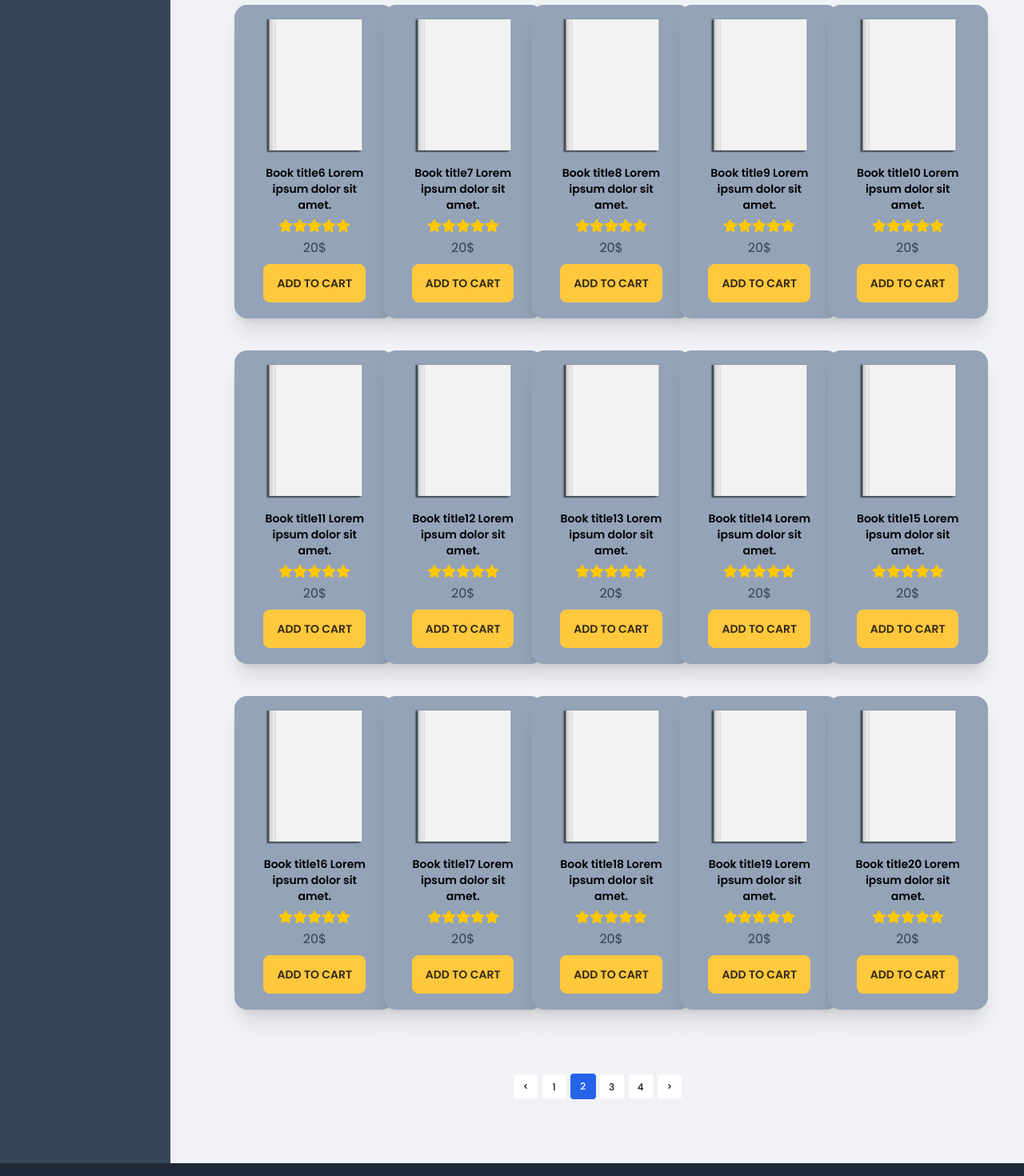
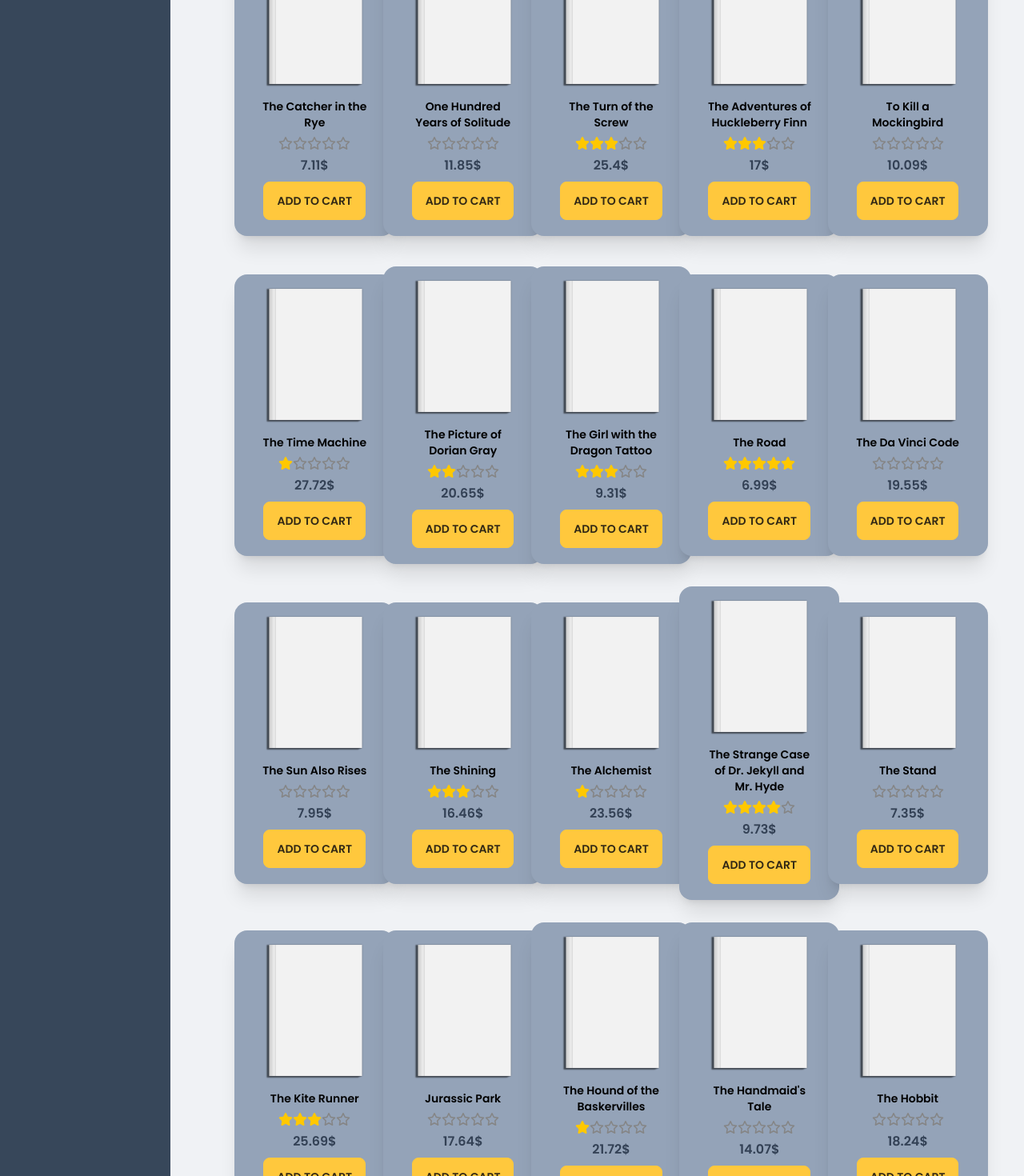
Before and after one commit to Night-of-Serenity/Candle_bookstore-frontend, a React (Vite) app: page /filter/all in a window 1280 px wide. Shown: the part 760-2230 px from the top of the page at 80% size. Built offline with nearby package versions, Linux system fonts and the light colour scheme.

Commit message:
update book grid with test book slice

```diff
--- a/src/components/Pagination.jsx
+++ b/src/components/Pagination.jsx
@@ -3,7 +3,7 @@
 export default function Pagination() {
   return (
     <>
-      <ol className="flex justify-center gap-1 text-xs font-medium mt-10">
+      <ol className="flex flex-1 justify-center gap-1 text-xs font-medium mt-10">
         <li>
           <Link
             href="#"
@@ -32,7 +32,7 @@
             1
           </Link>
         </li>
-        <li className="block w-8 h-8 leading-8 text-center text-white bg-blue-600 border-blue-600 rounded">
+        <li className="block w-8 h-8 leading-8 text-center text-white bg-slate-800 border-slate-800 rounded">
           2
         </li>
         <li>
--- a/src/features/book/components/BookGrid.jsx
+++ b/src/features/book/components/BookGrid.jsx
@@ -1,12 +1,22 @@
+import { useSelector } from "react-redux";
 import Bookcard from "./Bookcard";
 
 export default function BookGrid() {
-  const numArr = Array.from({ length: 20 }, (_, i) => i + 1);
-
+  // const numArr = Array.from({ length: 20 }, (_, i) => i + 1);
+  const booksList = useSelector((state) => state.book.booksList);
+  console.log(booksList);
   return (
-    <div className="grid min-w-[200px] px-20 py-10 w-full grid-flow-row grid-cols-5 gap-y-10 gap-x-5">
-      {numArr.map((num) => (
-        <Bookcard key={num} title={num} />
+    <div className="grid min-w-[200px] px-20 py-10 w-full grid-flow-row grid-cols-5 gap-y-[10em] gap-x-5">
+      {booksList.map((book) => (
+        <Bookcard
+          key={book.id}
+          title={book.title}
+          rating={book.rating}
+          price={book.price}
+        />
+        // <div className="h-full" key={book.id}>
+        //   {book.id}
+        // </div>
       ))}
     </div>
   );
--- a/src/features/book/components/Bookcard.jsx
+++ b/src/features/book/components/Bookcard.jsx
@@ -2,19 +2,17 @@
 import defaultBookCover from "../../../assets/default/book_cover_blank.png";
 import StarRating from "./StarRating";
 
-export default function Bookcard({ title }) {
+export default function Bookcard({ title, rating = 0, price }) {
   return (
-    <div className="flex items-center w-[200px] justify-center h-fit rounded-md">
+    <div className="flex items-center w-[200px] h-[250px] justify-center  rounded-md">
       <div className="card bg-slate-400 shadow-xl ">
         <figure className="">
           <img src={defaultBookCover} alt="bookcover" className="w-full" />
         </figure>
         <div className="card-body items-center text-center pt-0 py-5">
-          <h2 className="card-title text-sm text-black">
-            Book title{title} Lorem ipsum dolor sit amet.
-          </h2>
-          <StarRating rating={5} />
-          <span className="text-slate-700">20$</span>
+          <span className="card-title text-sm text-black">{title}</span>
+          <StarRating rating={rating} />
+          <span className="text-slate-700 font-semibold">{price}$</span>
           <div className="card-actions flex items-center justify-center">
             <button className="btn btn-primary">Add to cart</button>
           </div>
--- a/src/features/book/components/StarRating.jsx
+++ b/src/features/book/components/StarRating.jsx
@@ -7,8 +7,9 @@
   }
   const ratingArr = [];
   for (let i = 0; i < 5; i++) {
-    if (i < rating) ratingArr.push(<StarIconFill />);
-    else ratingArr.push(<StarIconNone />);
+    if (i < rating)
+      ratingArr.push(<StarIconFill key={`(${i + Math.random() * 10}`} />);
+    else ratingArr.push(<StarIconNone key={`(${i + Math.random() * 10}`} />);
   }
   return <div className="flex">{ratingArr}</div>;
 }
```
